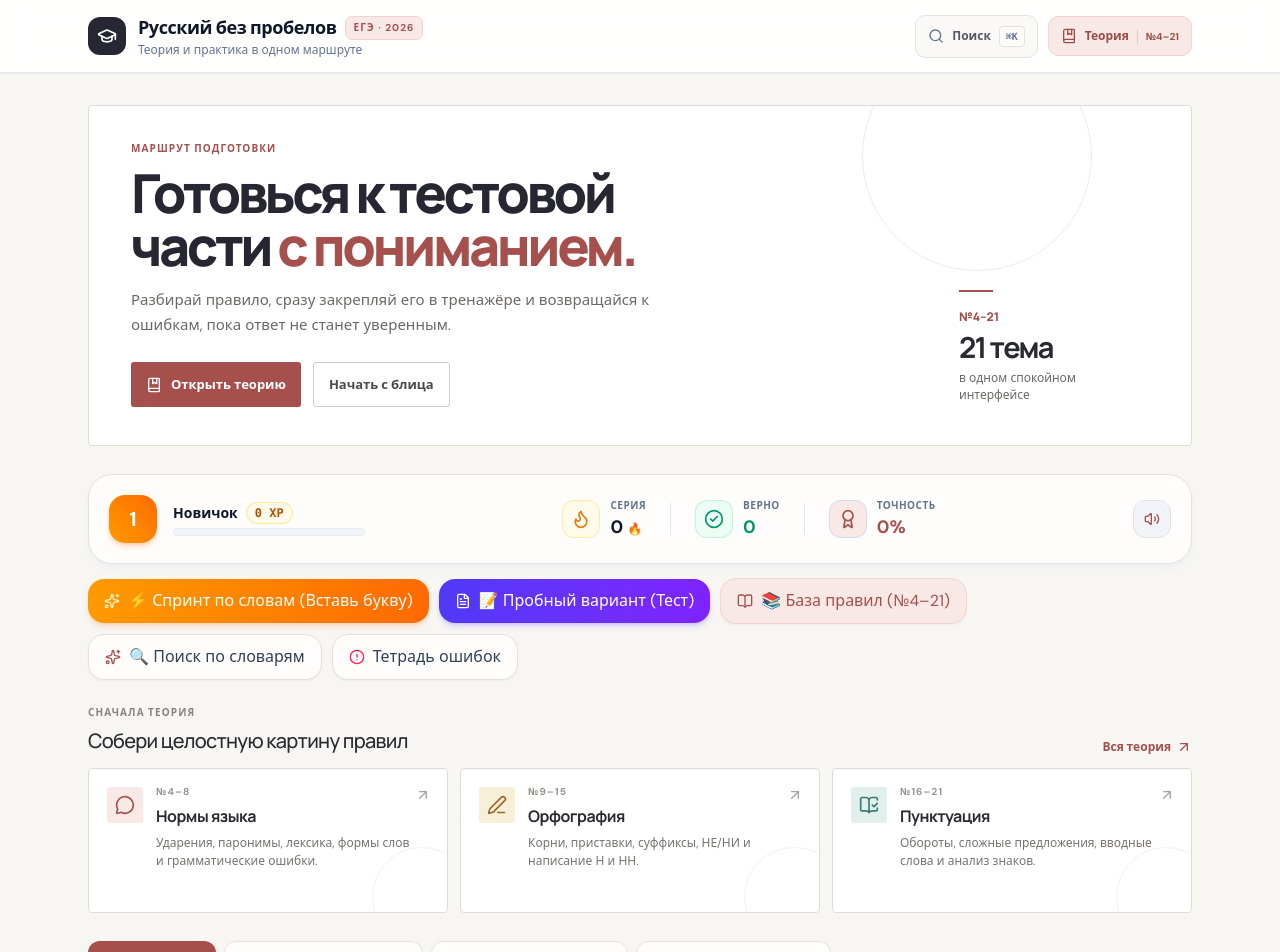
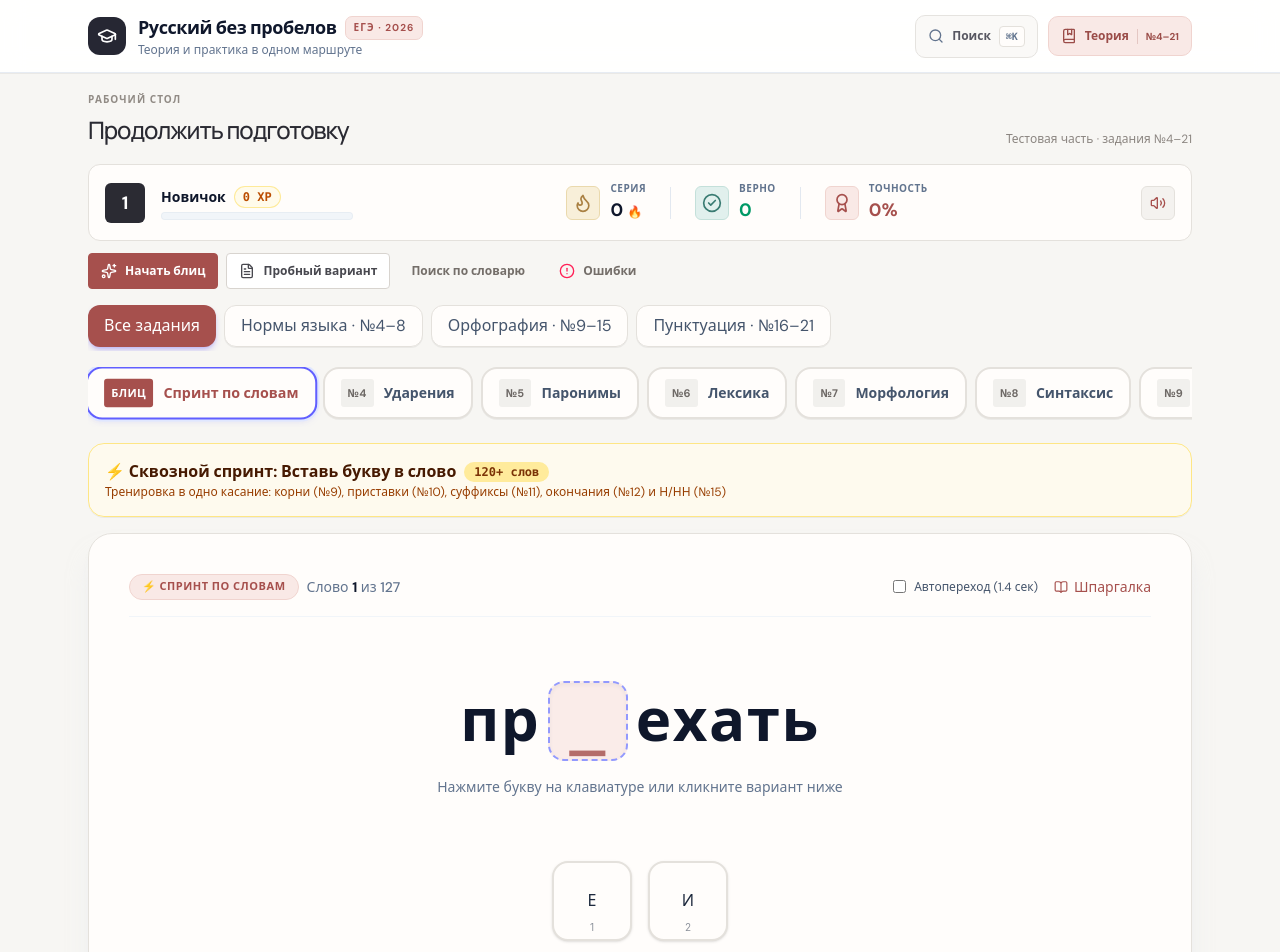
Before and after one commit to kaydopapi/ege-trainer, a React (Vite) app: page / in a window 1280 px wide. Shown: the top 952 px of the page. Built offline with nearby package versions, Linux system fonts and the light colour scheme; the HTML template or start-up script is replaced by a standard one.

Commit message:
Simplify workspace layout around practice

```diff
--- a/src/App.jsx
+++ b/src/App.jsx
@@ -19,7 +19,7 @@ import MockExamModal from './components/MockExamModal';
 import DictionarySearchModal from './components/DictionarySearchModal';
 import MistakesNotebook from './components/MistakesNotebook';
 
-import { GraduationCap, BookMarked, Search, Layers, FileText, ArrowUpRight, BookOpenCheck, PenLine, MessageCircle } from 'lucide-react';
+import { GraduationCap, BookMarked, Search, Layers, FileText } from 'lucide-react';
 
 const CATEGORIES = [
   { id: 'all', title: 'Все задания' },
@@ -49,39 +49,6 @@ const TASK_LIST = [
   { id: 'task20', category: 'punctuation', num: '№20', title: 'Стык союзов', color: '' },
   { id: 'task21', category: 'punctuation', num: '№21', title: 'Анализ знаков', color: '' }
 ];
-
-const THEORY_GROUPS = [
-  {
-    id: 'norms',
-    eyebrow: '№4–8',
-    title: 'Нормы языка',
-    text: 'Ударения, паронимы, лексика, формы слов и грамматические ошибки.',
-    icon: MessageCircle,
-    accent: 'rose'
-  },
-  {
-    id: 'orthography',
-    eyebrow: '№9–15',
-    title: 'Орфография',
-    text: 'Корни, приставки, суффиксы, НЕ/НИ и написание Н и НН.',
-    icon: PenLine,
-    accent: 'amber'
-  },
-  {
-    id: 'punctuation',
-    eyebrow: '№16–21',
-    title: 'Пунктуация',
-    text: 'Обороты, сложные предложения, вводные слова и анализ знаков.',
-    icon: BookOpenCheck,
-    accent: 'teal'
-  }
-];
-
-const THEORY_TASK_BY_GROUP = {
-  norms: 'task4',
-  orthography: 'task9',
-  punctuation: 'task16'
-};
 
 // Keep this array stable across App re-renders. If it is created inline in
 // JSX, every answer updates stats, retriggers SingleWordTrainer's reset effect,
@@ -227,33 +194,15 @@ export default function App() {
       </header>
 
       {/* Main Container */}
-      <main className="max-w-6xl mx-auto px-4 sm:px-6 py-8 w-full space-y-7 flex-1">
-        <section className="intro-panel">
-          <div className="max-w-2xl">
-            <p className="section-kicker">Маршрут подготовки</p>
-            <h2>Готовься к тестовой части <em>с пониманием.</em></h2>
-            <p className="intro-copy">
-              Разбирай правило, сразу закрепляй его в тренажёре и возвращайся к ошибкам,
-              пока ответ не станет уверенным.
-            </p>
-            <div className="flex flex-wrap gap-3 mt-6">
-              <button onClick={() => setTheoryOpen(true)} className="primary-cta">
-                <BookMarked className="w-4 h-4" /> Открыть теорию
-              </button>
-              <button onClick={() => { setActiveCategory('all'); setActiveTaskId('sprint_all'); }} className="secondary-cta">
-                Начать с блица
-              </button>
-            </div>
+      <main className="max-w-6xl mx-auto px-4 sm:px-6 py-5 w-full space-y-4 flex-1">
+        <div className="workspace-heading">
+          <div>
+            <p className="section-kicker">Рабочий стол</p>
+            <h2>Продолжить подготовку</h2>
           </div>
-          <div className="intro-note">
-            <span className="intro-note-line"></span>
-            <p>№4–21</p>
-            <strong>21 тема</strong>
-            <span>в одном спокойном интерфейсе</span>
-          </div>
-        </section>
+          <span className="workspace-caption">Тестовая часть · задания №4–21</span>
+        </div>
 
-        {/* User Stats and Quick Actions Bar */}
         <StatsBar
           stats={stats}
           mistakesCount={mistakesList.length}
@@ -270,40 +219,6 @@ export default function App() {
           onOpenMistakes={() => setMistakesOpen(true)}
           onOpenTheory={() => setTheoryOpen(true)}
         />
-
-        <section className="space-y-3">
-          <div className="section-heading">
-            <div>
-              <p className="section-kicker">Сначала теория</p>
-              <h3>Собери целостную картину правил</h3>
-            </div>
-            <button className="text-link" onClick={() => setTheoryOpen(true)}>Вся теория <ArrowUpRight className="w-4 h-4" /></button>
-          </div>
-          <div className="theory-grid">
-            {THEORY_GROUPS.map((group) => {
-              const Icon = group.icon;
-              return (
-                <button
-                  key={group.id}
-                  className={`theory-card theory-card-${group.accent}`}
-                  onClick={() => {
-                    setActiveCategory(group.id);
-                    setActiveTaskId(THEORY_TASK_BY_GROUP[group.id]);
-                    setTheoryOpen(true);
-                  }}
-                >
-                  <span className="theory-card-icon"><Icon className="w-5 h-5" /></span>
-                  <span className="theory-card-copy">
-                    <span className="theory-card-eyebrow">{group.eyebrow}</span>
-                    <strong>{group.title}</strong>
-                    <span>{group.text}</span>
-                  </span>
-                  <ArrowUpRight className="theory-card-arrow w-4 h-4" />
-                </button>
-              );
-            })}
-          </div>
-        </section>
 
         {/* Category Pills */}
         <div className="flex gap-2 overflow-x-auto pb-1 scrollbar-none">
--- a/src/components/StatsBar.jsx
+++ b/src/components/StatsBar.jsx
@@ -1,5 +1,5 @@
 import React from 'react';
-import { Award, Flame, CheckCircle2, XCircle, Volume2, VolumeX, Sparkles, BookOpen, AlertCircle, FileText } from 'lucide-react';
+import { Award, Flame, CheckCircle2, Volume2, VolumeX, Sparkles, AlertCircle, FileText } from 'lucide-react';
 import { calculateLevel } from '../utils/storage';
 
 export default function StatsBar({
@@ -19,12 +19,12 @@ export default function StatsBar({
   const levelInfo = calculateLevel(stats.xp);
 
   return (
-    <div className="space-y-3.5">
+    <div className="space-y-3">
       {/* Upper bar: Stats & Level */}
-      <div className="p-4 sm:p-5 rounded-3xl bg-white border border-slate-200/90 shadow-md shadow-slate-200/40 flex flex-col md:flex-row md:items-center justify-between gap-4">
+      <div className="p-3.5 sm:p-4 rounded-xl bg-white border border-slate-200/90 flex flex-col md:flex-row md:items-center justify-between gap-3">
         {/* Left: Level badge & Progress */}
         <div className="flex items-center gap-4">
-          <div className="w-12 h-12 rounded-2xl bg-gradient-to-tr from-amber-500 to-orange-500 flex items-center justify-center font-black text-xl text-white shadow-md shadow-orange-500/25 shrink-0">
+          <div className="w-10 h-10 rounded-md bg-[#2b2b33] flex items-center justify-center font-black text-lg text-white shrink-0">
             {levelInfo.level}
           </div>
           <div className="space-y-1">
@@ -46,7 +46,7 @@ export default function StatsBar({
         {/* Center: Live Metrics */}
         <div className="flex items-center gap-4 sm:gap-6">
           <div className="flex items-center gap-2.5">
-            <div className="p-2 rounded-xl bg-amber-50 text-amber-600 border border-amber-200/70">
+              <div className="p-1.5 rounded-md bg-[#f8efd9] text-[#9a6a24] border border-[#ead9ad]">
               <Flame className="w-5 h-5 animate-pulse" />
             </div>
             <div>
@@ -58,7 +58,7 @@ export default function StatsBar({
           <div className="h-8 w-px bg-slate-200"></div>
 
           <div className="flex items-center gap-2.5">
-            <div className="p-2 rounded-xl bg-emerald-50 text-emerald-600 border border-emerald-200/70">
+              <div className="p-1.5 rounded-md bg-[#e1f0ed] text-[#397b72] border border-[#c4e0da]">
               <CheckCircle2 className="w-5 h-5" />
             </div>
             <div>
@@ -70,7 +70,7 @@ export default function StatsBar({
           <div className="h-8 w-px bg-slate-200"></div>
 
           <div className="flex items-center gap-2.5">
-            <div className="p-2 rounded-xl bg-indigo-50 text-indigo-600 border border-indigo-200/70">
+              <div className="p-1.5 rounded-md bg-[#f9e9e6] text-[#a6504d] border border-[#f0d4cf]">
               <Award className="w-5 h-5" />
             </div>
             <div>
@@ -85,7 +85,7 @@ export default function StatsBar({
           <button
             onClick={onToggleSound}
             title={soundEnabled ? 'Выключить звук' : 'Включить звук'}
-            className="p-2.5 rounded-xl bg-slate-100 hover:bg-slate-200 text-slate-600 hover:text-slate-900 transition-colors cursor-pointer border border-slate-200"
+            className="p-2 rounded-md bg-[#f4f2ef] hover:bg-[#ece9e5] text-slate-600 hover:text-slate-900 transition-colors cursor-pointer border border-slate-200"
           >
             {soundEnabled ? <Volume2 className="w-4 h-4 text-indigo-600" /> : <VolumeX className="w-4 h-4 text-slate-400" />}
           </button>
@@ -101,46 +101,37 @@ export default function StatsBar({
         </div>
       </div>
 
-      {/* Action Shortcut Pills */}
-      <div className="flex flex-wrap items-center gap-2.5">
+      {/* Primary actions */}
+      <div className="workspace-actions">
         <button
           onClick={onStartMegaSprint}
-          className="flex items-center gap-2 px-4 py-2.5 rounded-2xl bg-gradient-to-r from-amber-500 to-orange-500 hover:from-amber-600 hover:to-orange-600 text-white font-bold text-xs sm:text-sm shadow-md shadow-orange-500/20 transition-all hover:scale-102 active:scale-98 cursor-pointer"
+          className="workspace-action workspace-action-primary"
         >
-          <Sparkles className="w-4 h-4 text-amber-100" />
-          <span>⚡ Спринт по словам (Вставь букву)</span>
+          <Sparkles className="w-4 h-4" />
+          <span>Начать блиц</span>
         </button>
 
         <button
           onClick={onOpenMockExam}
-          className="flex items-center gap-2 px-4 py-2.5 rounded-2xl bg-gradient-to-r from-indigo-600 to-violet-600 hover:from-indigo-700 hover:to-violet-700 text-white font-bold text-xs sm:text-sm shadow-md shadow-indigo-600/20 transition-all hover:scale-102 active:scale-98 cursor-pointer"
+          className="workspace-action"
         >
           <FileText className="w-4 h-4" />
-          <span>📝 Пробный вариант (Тест)</span>
-        </button>
-
-        <button
-          onClick={onOpenTheory}
-          className="flex items-center gap-2 px-4 py-2.5 rounded-2xl bg-indigo-50 hover:bg-indigo-100 border border-indigo-200 text-indigo-700 font-bold text-xs sm:text-sm shadow-xs transition-all hover:scale-102 active:scale-98 cursor-pointer"
-        >
-          <BookOpen className="w-4 h-4 text-indigo-600" />
-          <span>📚 База правил (№4–21)</span>
+          <span>Пробный вариант</span>
         </button>
 
         <button
           onClick={onOpenSearch}
-          className="flex items-center gap-2 px-4 py-2.5 rounded-2xl bg-white hover:bg-slate-50 border border-slate-200 text-slate-700 font-semibold text-xs sm:text-sm shadow-xs transition-all cursor-pointer"
+          className="workspace-action workspace-action-quiet"
         >
-          <Sparkles className="w-4 h-4 text-indigo-600" />
-          <span>🔍 Поиск по словарям</span>
+          <span>Поиск по словарю</span>
         </button>
 
         <button
           onClick={onOpenMistakes}
-          className="flex items-center gap-2 px-4 py-2.5 rounded-2xl bg-white hover:bg-rose-50/60 border border-slate-200 text-slate-700 hover:text-rose-700 font-semibold text-xs sm:text-sm shadow-xs transition-all cursor-pointer"
+          className="workspace-action workspace-action-quiet"
         >
           <AlertCircle className="w-4 h-4 text-rose-500" />
-          <span>Тетрадь ошибок</span>
+          <span>Ошибки</span>
           {mistakesCount > 0 && (
             <span className="px-2 py-0.5 rounded-full text-[10px] font-bold bg-rose-100 text-rose-700 border border-rose-200">
               {mistakesCount}
--- a/src/index.css
+++ b/src/index.css
@@ -16,6 +16,17 @@ button { cursor: pointer; }
 
 .app-shell { background: transparent; }
 .site-header { box-shadow: 0 1px 0 rgba(35, 36, 42, .06); }
+.workspace-heading { display: flex; align-items: end; justify-content: space-between; gap: 1rem; padding: 2px 0 0; }
+.workspace-heading h2 { margin: 0; color: #2a2a32; font-family: 'Manrope'; font-size: 24px; letter-spacing: -.045em; }
+.workspace-heading .section-kicker { margin-bottom: 7px; color: #918b85; }
+.workspace-caption { color: #8b8580; font-size: 12px; }
+.workspace-actions { display: flex; align-items: center; gap: 8px; flex-wrap: wrap; }
+.workspace-action { display: inline-flex; align-items: center; gap: 8px; min-height: 36px; padding: 8px 12px; border: 1px solid #d8d4cf; border-radius: 4px; background: #fff; color: #48484f; font-size: 12px; font-weight: 700; transition: .18s ease; }
+.workspace-action:hover { border-color: #a6504d; color: #a6504d; }
+.workspace-action-primary { color: #fff; background: #a6504d; border-color: #a6504d; }
+.workspace-action-primary:hover { color: #fff; background: #8e4441; }
+.workspace-action-quiet { border-color: transparent; background: transparent; color: #746e69; }
+.workspace-action-quiet:hover { background: #f0eeeb; border-color: transparent; color: #a6504d; }
 .brand-mark { width: 38px; height: 38px; display: grid; place-items: center; border-radius: 12px; color: #fff; background: #262733; }
 .meta-chip, .section-kicker, .theory-card-eyebrow { font-size: 10px; line-height: 1; font-weight: 800; letter-spacing: .11em; text-transform: uppercase; }
 .meta-chip { padding: 6px 8px; color: #a6504d; background: #f9e9e6; border: 1px solid #f0d4cf; border-radius: 7px; }
@@ -74,4 +85,6 @@ button { cursor: pointer; }
   .intro-note { display: none; }
   .theory-grid { grid-template-columns: 1fr; }
   .section-heading { align-items: start; flex-direction: column; }
+  .workspace-heading { align-items: start; flex-direction: column; }
+  .workspace-caption { display: none; }
 }
```
